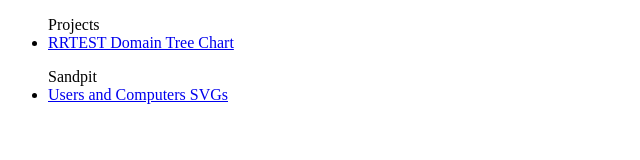
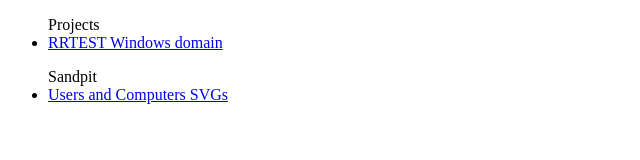
Before and after one commit to dickyw71/rrtest-info, a plain HTML site: page index.html in a window 1280 px wide. Shown: the full height of the page, 0-640 px from the left. Drawn offline with Linux system fonts and the light colour scheme.

Commit message:
Added RRTEST html content.

```diff
--- a/index.html
+++ b/index.html
@@ -6,7 +6,7 @@
 
 <body>
     <ul> Projects
-        <li><a href="rrtest/domain-heirarchy.html">RRTEST Domain Tree Chart</a></li>
+        <li><a href="rrtest/domain-heirarchy.html">RRTEST Windows domain</a></li>
     </ul>
     <ul> Sandpit
         <li><a href="sandpit/users-computers-svg.html">Users and Computers SVGs</a></li>
```
